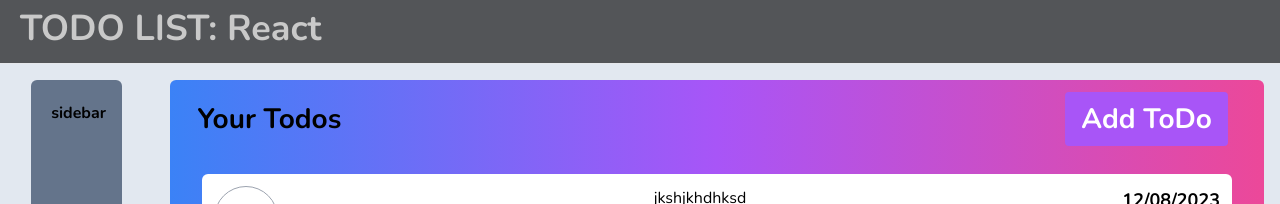
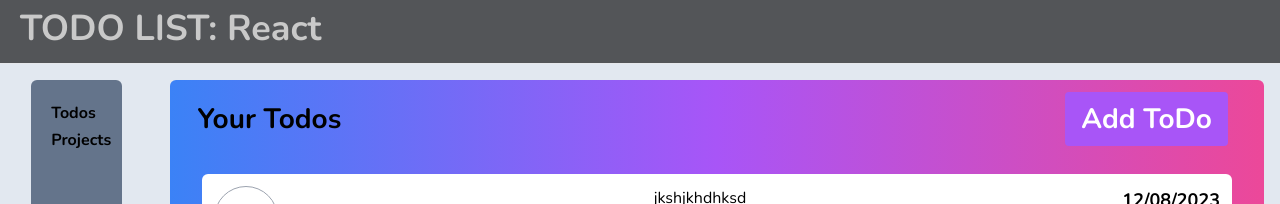
Before and after one commit to Evrz/todolist_frontend, a React (Create React App) app: page / in a window 1280 px wide. Shown: the top 204 px of the page. Built offline with nearby package versions, Linux system fonts and the light colour scheme.

Commit message:
update sidebar

```diff
--- a/src/components/common/SideBar.jsx
+++ b/src/components/common/SideBar.jsx
@@ -1,8 +1,8 @@
 
-const SideBar = () => {
+const SideBar = ({ children }) => {
   return (
     <div className='text-heading-8 w-[75%] p-5 bg-slate-500 rounded-md'>
-      sidebar
+      {children}
     </div>
   )
 }
--- a/src/components/home/index.jsx
+++ b/src/components/home/index.jsx
@@ -4,15 +4,31 @@
 import ListView from '../ListView/ListView'
 import Button from '../common/Button';
 const Home = () => {
-
+  // TODO: once Icon is finalised, replace with icon and also replace data with the respective
+  const sideBarItems = [
+    {
+      id: 1,
+      label: "Todos",
+      src: "assets/icons/todo"
+    },
+    {
+      id: 1,
+      label: "Projects",
+      src: "assets/icons/project"
+    }
+  ]
   const handleAddTodo = () => {
     // Your button click logic here
   };
+
   return (
     <DefaultLayout>
       <div className='flex h-full test justify-evenly'>
         <div className='w-[10%] flex justify-around m-4 '>
-          <SideBar />
+          <SideBar >
+            {sideBarItems.map((item) => (<div>{item.label}</div>))
+            }
+          </SideBar>
         </div>
         <div className='w-[90%] bg-gradient-to-r from-blue-500 via-purple-500 to-pink-500 bg-opacity-30 m-4 rounded-md'>
           <TitleBar title={'Your Todos'}>
```
